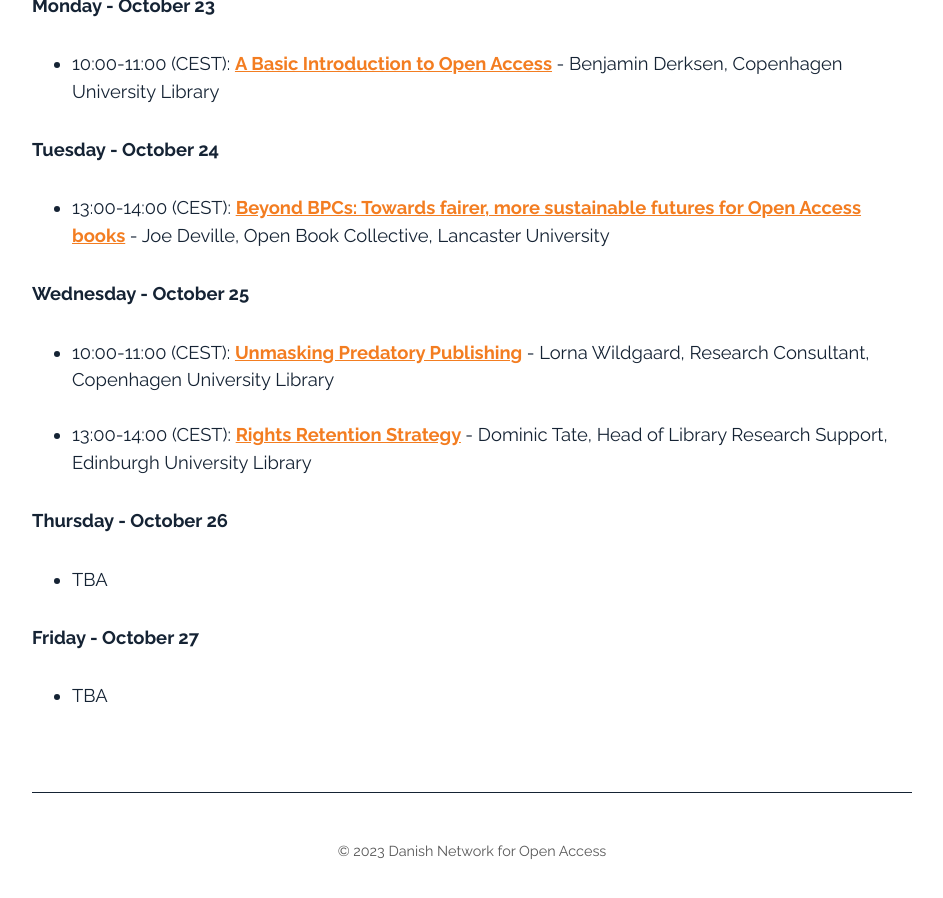
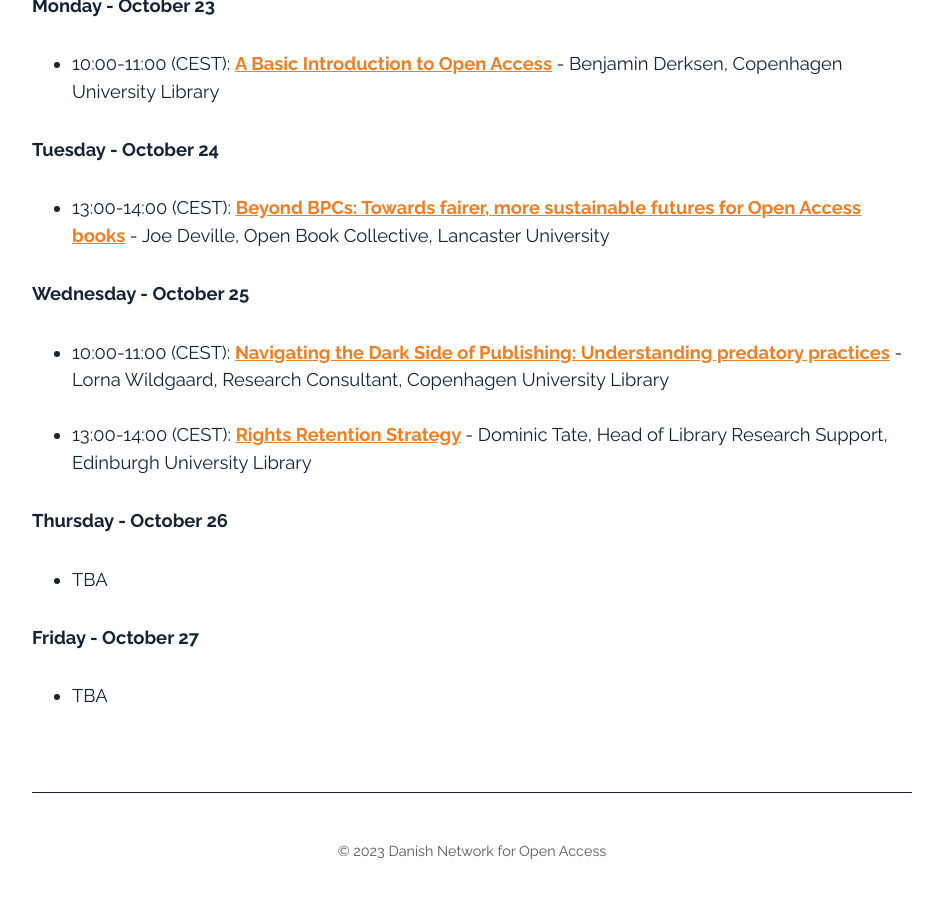
Before and after one commit to openaccess-dk/openaccess-dk.github.io, a Jekyll site: the page built from oaw23.md, in a window 1280 px wide and 900 px high, scrolled down 1575 px. Shown: the whole window, without its empty margins (168-1111 px from the left). Built offline with Jekyll 4.4.1, drawn with Linux system fonts in a browser that asks for light colours.

Commit message:
Update oaw23.md

```diff
--- a/oaw23.md
+++ b/oaw23.md
@@ -29,7 +29,7 @@
 - 13:00-14:00 (CEST): <b>[Beyond BPCs: Towards fairer, more sustainable futures for Open Access books](https://openaccess.dk/oaw2023/tuesday_oct_24_2) </b> - Joe Deville, Open Book Collective, Lancaster University
 
 ##### Wednesday - October 25
-- 10:00-11:00 (CEST): <b>[Unmasking Predatory Publishing](https://openaccess.dk/oaw2023/wednesday_oct_25_1) </b> - Lorna Wildgaard, Research Consultant, Copenhagen University Library <br><br>
+- 10:00-11:00 (CEST): <b>[Navigating the Dark Side of Publishing: Understanding predatory practices](https://openaccess.dk/oaw2023/wednesday_oct_25_1) </b> - Lorna Wildgaard, Research Consultant, Copenhagen University Library <br><br>
 - 13:00-14:00 (CEST): <b>[Rights Retention Strategy](https://openaccess.dk/oaw2023/wednesday_oct_25_2) </b> - Dominic Tate, Head of Library Research Support, Edinburgh University Library
 
 ##### Thursday - October 26
```
